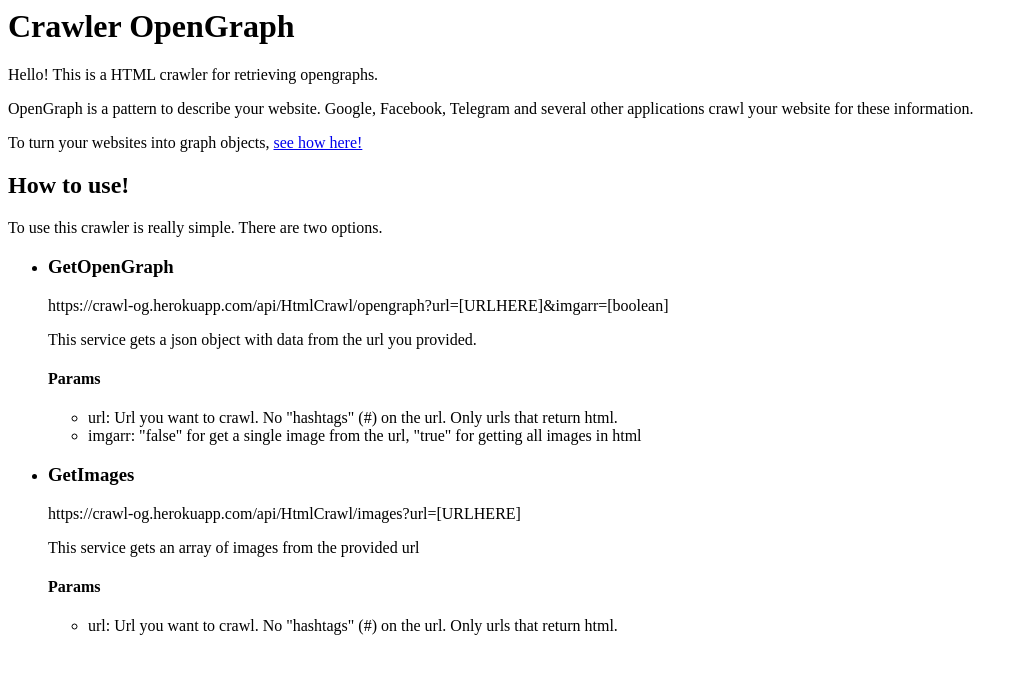
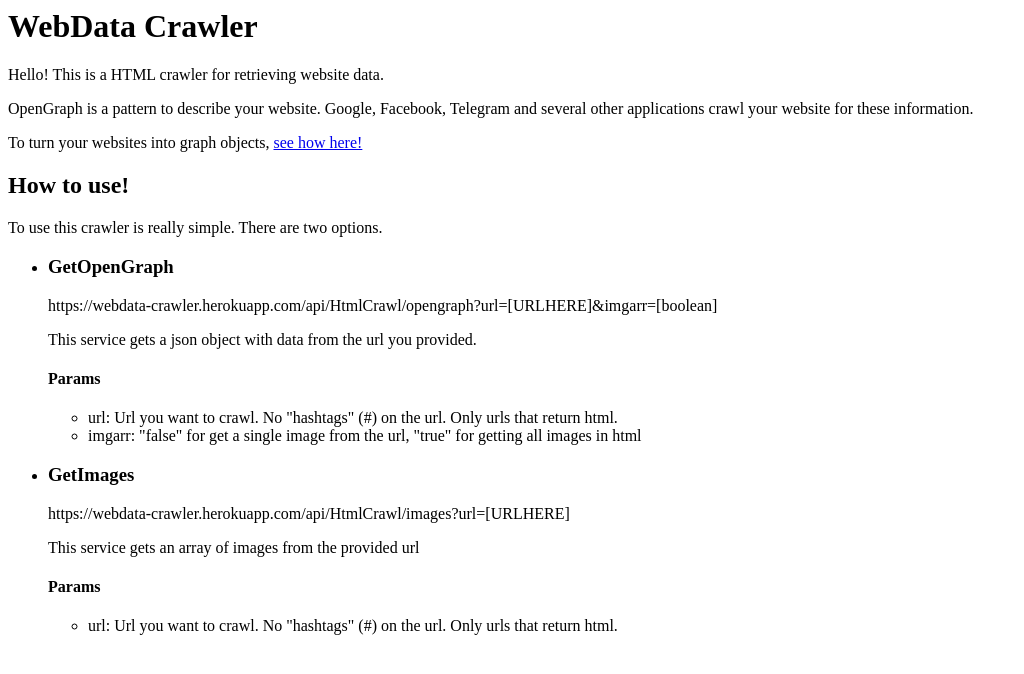
Before and after one commit to RicardoDMelo/WebData-Crawler, a website: page client/index.html in a window 1280 px wide. Shown: the whole page, without its empty margins (0-1024 px from the left). Drawn offline with Linux system fonts and the light colour scheme.

Commit message:
Name changed on index.html

```diff
--- a/client/index.html
+++ b/client/index.html
@@ -1,10 +1,10 @@
 <head>
-    <title>Crawler OpenGraph</title>
+    <title>WebData Crawler</title>
 </head>
 
 <body>
-    <h1>Crawler OpenGraph</h1>
-    <p>Hello! This is a HTML crawler for retrieving opengraphs.</p>
+    <h1>WebData Crawler</h1>
+    <p>Hello! This is a HTML crawler for retrieving website data.</p>
     <p>OpenGraph is a pattern to describe your website. Google, Facebook, Telegram and several other applications crawl your website for these information.</p>
     <p>To turn your websites into graph objects, <a href="http://ogp.me/">see how here!</a></p>
     <h2>How to use!</h2>
@@ -12,7 +12,7 @@
     <ul>
         <li>
             <h3>GetOpenGraph</h3>
-            <span>https://crawl-og.herokuapp.com/api/HtmlCrawl/opengraph?url=[URLHERE]&imgarr=[boolean]</span>
+            <span>https://webdata-crawler.herokuapp.com/api/HtmlCrawl/opengraph?url=[URLHERE]&imgarr=[boolean]</span>
             <p>This service gets a json object with data from the url you provided.</p>
             <h4>Params</h4>
             <ul>
@@ -22,7 +22,7 @@
         </li>
         <li>
             <h3>GetImages</h3>
-            <span>https://crawl-og.herokuapp.com/api/HtmlCrawl/images?url=[URLHERE]</span>
+            <span>https://webdata-crawler.herokuapp.com/api/HtmlCrawl/images?url=[URLHERE]</span>
             <p>This service gets an array of images from the provided url</p>
             <h4>Params</h4>
             <ul>
```
